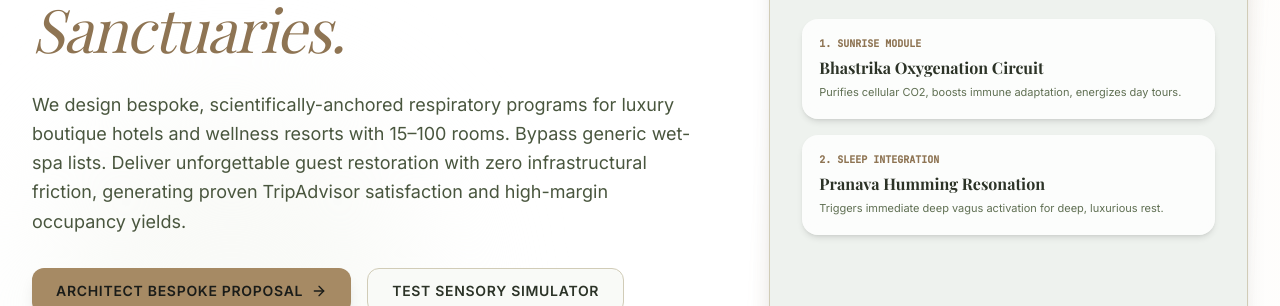
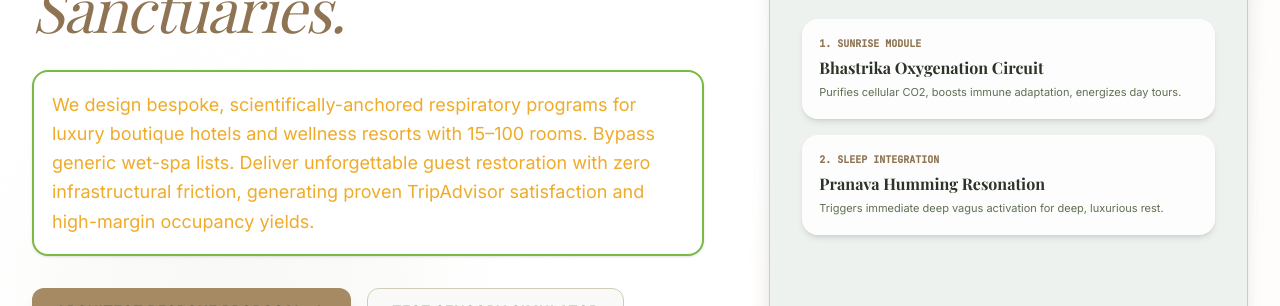
Before and after one commit to agarwalamisha0000-lab/breathwork-website, a React (Vite) app: page / in a window 1280 px wide. Shown: the part 332-638 px from the top of the page. Built offline with nearby package versions, Linux system fonts and the light colour scheme; no server answers; a web font is replaced by a local one.

Commit message:
feat(hero): add identifiers and style to hero description
Update hero section typography and layout with specific IDs for accessibility/targeting and a branded decorative container for the core value proposition.

```diff
--- a/src/App.tsx
+++ b/src/App.tsx
@@ -311,11 +311,11 @@ export default function App() {
                 <Sparkles className="w-3 h-3" /> Bespoke Indian Breathwork Consultancy
               </div>
 
-              <h1 className="text-4xl md:text-5xl lg:text-6xl font-serif text-charcoal-900 tracking-tight leading-tight">
+              <h1 id="hero-main-title" className="text-4xl md:text-5xl lg:text-6xl font-serif text-charcoal-900 tracking-tight leading-tight">
                 Transform Stays into <span className="italic text-gold-600 block sm:inline">Vedic Sanctuaries.</span>
               </h1>
 
-              <p className="text-base md:text-lg text-sage-600 leading-relaxed max-w-2xl">
+              <p id="hero-main-desc" className="text-base md:text-lg bg-[#ffffff] border-2 border-[#79b944] text-[#efab29] p-4.5 rounded-2xl leading-relaxed max-w-2xl shadow-sm">
                 We design bespoke, scientifically-anchored respiratory programs for luxury boutique hotels and wellness resorts with 15–100 rooms. Bypass generic wet-spa lists. Deliver unforgettable guest restoration with zero infrastructural friction, generating proven TripAdvisor satisfaction and high-margin occupancy yields.
               </p>
 
```
